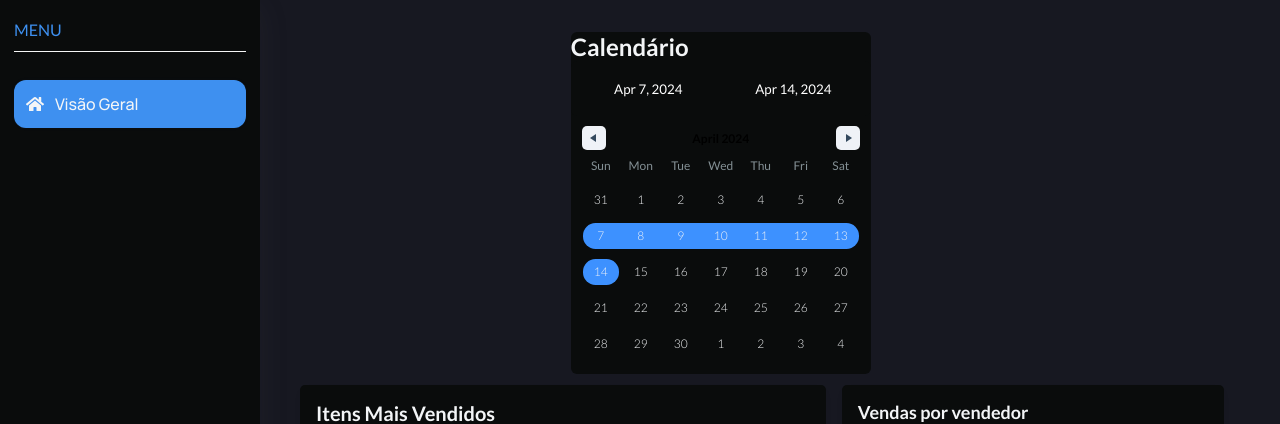
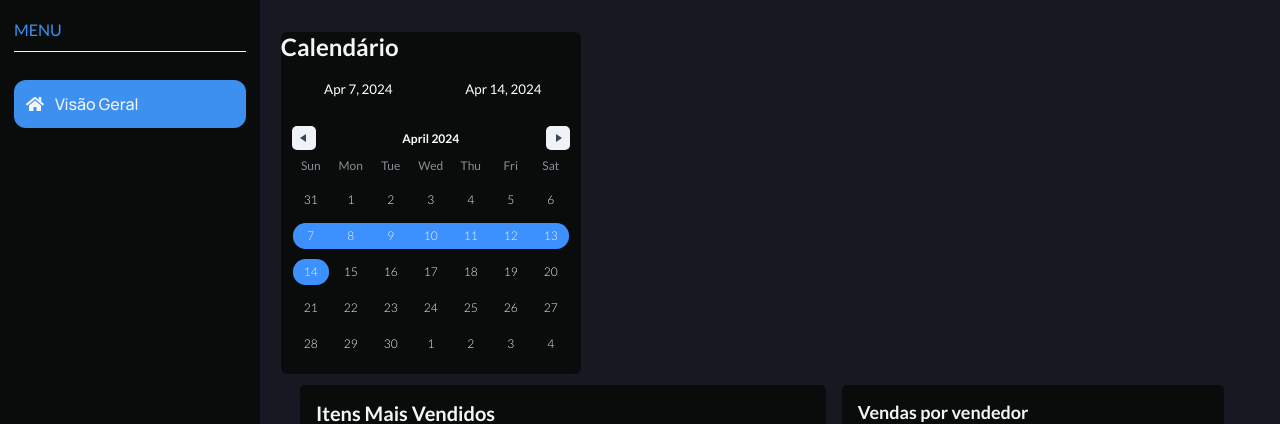
Before and after one commit to Equipe-Meta-Code/Dashboard-Pro4Tech, a React (Vite) app in the folder dashboard/: page / in a window 1280 px wide. Shown: the top 424 px of the page. Built offline with nearby package versions, Linux system fonts and the light colour scheme; no server answers.

Commit message:
reposicionamento do calendário e pequeno ajuste no sidebar

```diff
--- a/dashboard/package.json
+++ b/dashboard/package.json
@@ -11,6 +11,7 @@
   },
   "dependencies": {
     "axios": "^1.6.8",
+    "bootstrap": "^5.3.3",
     "date-fns": "^3.6.0",
     "react": "^18.2.0",
     "react-date-range": "^2.0.0-alpha.4",
--- a/dashboard/src/components/dashboard/areaTop/AreaTop.scss
+++ b/dashboard/src/components/dashboard/areaTop/AreaTop.scss
@@ -1,11 +1,10 @@
 .content-area-top {
   display: flex;
-  align-items: center;
-  justify-content: space-between;
+  align-items: right;
+  justify-content: flex-end;
   flex-wrap: wrap;
-  width: 300px;
+  width: 10px;
   height: 337px;
-
 
   .area-top-title {
     color: var(--light-color);
@@ -13,20 +12,25 @@
     border-top-left-radius: 6px;
     border-top-right-radius: 6px;
   }
- .rdrDateRangeWrapper{
-   height: 313px;
- }
+
+  .rdrDateRangeWrapper{
+    height: 313px;
+  }
+
   .area-top-l {
     display: flex;
     align-items: center;
   }
+
   .content-area-top,.area-top-r,.area-top-l,.custom-date-range,.rdrDateDisplayWrapper,.rdrDateRangeWrapper,.rdrMonth{
     width: 300px;
   }
+
   .custom-date-range .rdrDateRangeWrapper {
     background-color: var(--secondary-color);
     border-bottom-left-radius: 6px;
     border-bottom-right-radius: 6px;
+    color: #ffffff; //cor do texto do mês
   }
 
   .rdrDateDisplayWrapper {
--- a/dashboard/src/components/sidebar/Sidebar.scss
+++ b/dashboard/src/components/sidebar/Sidebar.scss
@@ -6,14 +6,13 @@
   height: 100%;
   background-color: var(--secondary-color);
   padding: 20px 14px;
-  box-shadow: rgba(100, 100, 111, 0.1) 0px 7px 29px 0px;
   display: flex;
   flex-direction: column;
   z-index: 999;
   transition: var(--default-transition);
-  overflow-y: scroll;
+  //overflow-y: scroll; //barra de rolagem
 
-  //barra de rolagem
+  /*//barra de rolagem
   &::-webkit-scrollbar {
     width: 9px;
   }
@@ -27,7 +26,7 @@
     background-color: var(--scroll-thumb-bg-color);
     outline: 1px solid rgba(0, 0, 0, 0.05);
     outline-offset: -1px;
-  }
+  }*/
 
   //responsividade
   &.sidebar-show {
```
Also changed, not shown: 1 other file (tests, documents, lock files or other folders).
